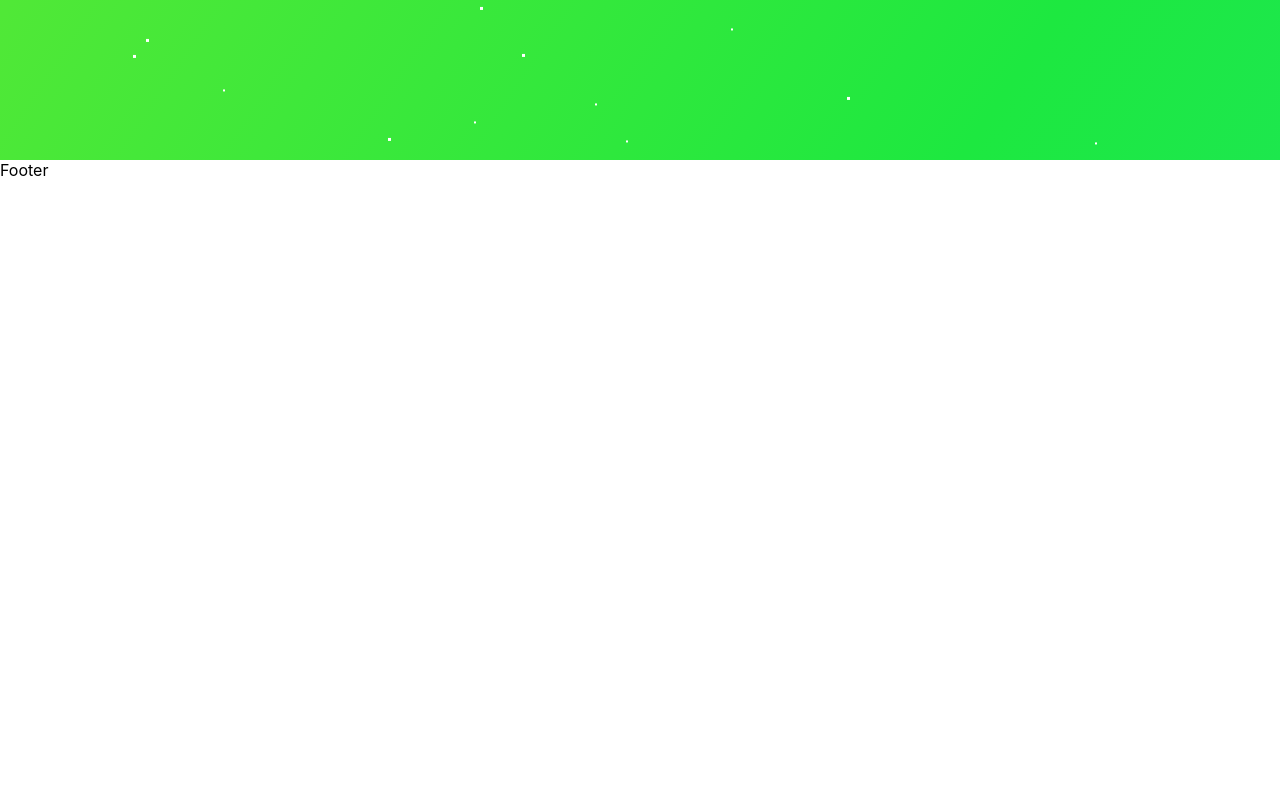
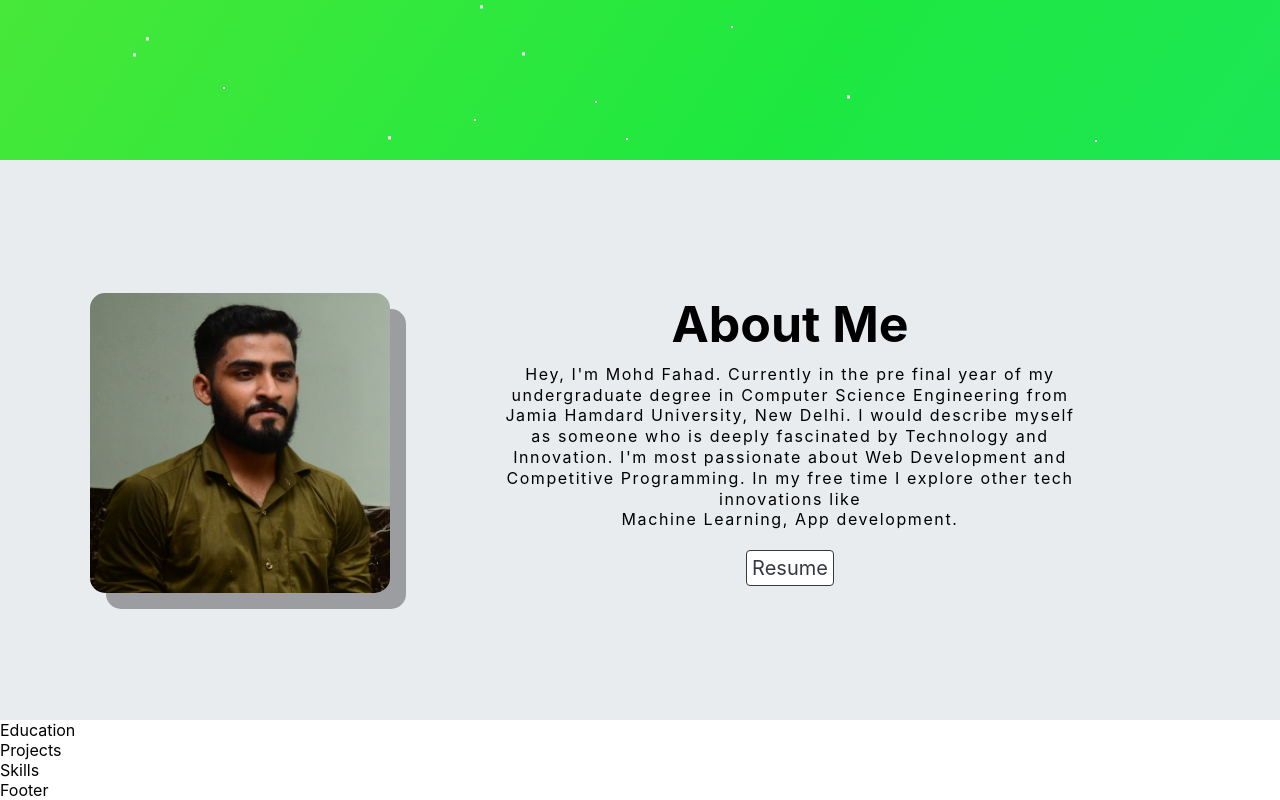
Before and after one commit to MohdFahad1/personal-portfolio, a React (Create React App) app: page / in a window 1280 px wide. Shown: the part 640-1440 px from the top of the page. Before the commit the page ends 820 px from the top, so only its background shows below. Built offline with nearby package versions, Linux system fonts and the light colour scheme.

Commit message:
About Page Completed

```diff
--- a/src/App.js
+++ b/src/App.js
@@ -1,5 +1,4 @@
 import './App.css';
-import { BrowserRouter, Routes, Route } from 'react-router-dom';
 import Navbar from './components/Navbar/Navbar';
 import Home from './pages/Home/Home';
 import About from './pages/About/About';
@@ -10,17 +9,13 @@ import Footer from './components/Footer/Footer';
 function App() {
   return (
     <div className="App">
-      <BrowserRouter>
       <Navbar />
-        <Routes>
-          <Route path="/" element={<Home />}/>
-          <Route path="/about" element={<About />}/>
-          <Route path="/education" element={<Education />}/>
-          <Route path="/skills" element={<Skills />}/>
-          <Route path="/projects" element={<Projects />}/>
-        </Routes>
-        <Footer />
-      </BrowserRouter>
+      <Home />
+      <About />
+      <Education />
+      <Projects />
+      <Skills />
+      <Footer />
     </div>
   );
 }
--- a/src/pages/About/About.css
+++ b/src/pages/About/About.css
@@ -0,0 +1,66 @@
+#about {
+    padding-top: 10px;
+    background: #e9ecef;
+    height: 70vh;
+    display: flex;
+    align-items: center;
+}
+
+.row {
+    display: flex;
+    align-items: center;
+    padding: 0 7% 0 7%;
+}
+
+.image img {
+    height: 300px;
+    width: 300px;
+    border-radius: 15px;
+    box-shadow: 1rem 1rem #9b9da0;
+    transition: all .3s;
+}
+
+.image img:hover {
+    cursor: pointer;
+    transform: translate(-0.5rem, -0.5rem);
+    border-radius: 15px;
+    box-shadow: 2em 2em #9b9da0;
+}
+
+.information {
+    display: flex;
+    flex-direction: column;
+    align-items: center;
+    text-align: center;
+    margin: 0 10% 10px 10%;
+}
+
+.information h1 {
+    font-size: 50px;
+    margin-bottom: 10px;
+}
+
+.information p {
+    margin-bottom: 20px;
+    letter-spacing: .1em;
+    line-height: 1.3;
+}
+
+.information a {
+    text-decoration: none;
+    border: none;
+    border: 1px solid #343a40;
+    color: #343a40;
+    font-size: 20px;
+    font-weight: 400;
+    background-color: #fff;
+    padding: 5px;
+    border-radius: 4px;
+    cursor: pointer;
+    transition: 0.5s;
+}
+
+.information a:hover {
+    background-color: #343a40;
+    color: #fff;
+}
--- a/src/pages/About/About.js
+++ b/src/pages/About/About.js
@@ -1,10 +1,30 @@
-import React from 'react'
-import './About.css';
+import React from "react";
+import pic from "../../Assets/DSC_8841.JPG";
+import "./About.css";
 
-const About = () => {
+export default function About() {
   return (
-    <div id="about">About</div>
-  )
+    <>
+      <div id="about">
+        <div className="row">
+          <div className="image">
+            <img src={pic} alt="Happy Coding" />
+          </div>
+          <div className="information">
+            <h1>About Me</h1>
+            <p>
+              Hey, I'm Mohd Fahad. Currently in the pre final year of my
+              undergraduate degree in Computer Science Engineering from Jamia
+              Hamdard University, New Delhi. I would describe myself as someone
+              who is deeply fascinated by Technology and Innovation. I'm most
+              passionate about Web Development and Competitive Programming. In
+              my free time I explore other tech innovations like <br />Machine Learning, App
+              development.
+            </p>
+            <a href="">Resume</a>
+          </div>
+        </div>
+      </div>
+    </>
+  );
 }
-
-export default About
--- a/src/pages/Home/Home.js
+++ b/src/pages/Home/Home.js
@@ -1,5 +1,3 @@
-// import GitHubIcon from "@material-ui/icons/GitHub";
-// import LinkedInIcon from "@material-ui/icons/LinkedIn";
 import { FaGithub, FaLinkedin } from "react-icons/fa";
 import ReactTypingEffect from "react-typing-effect";
 import "./Home.css";
```
Also changed, not shown: src/components/Navbar/Navbar.js (+0 -13 lines), src/Assets/DSC_8841.JPG (added).
